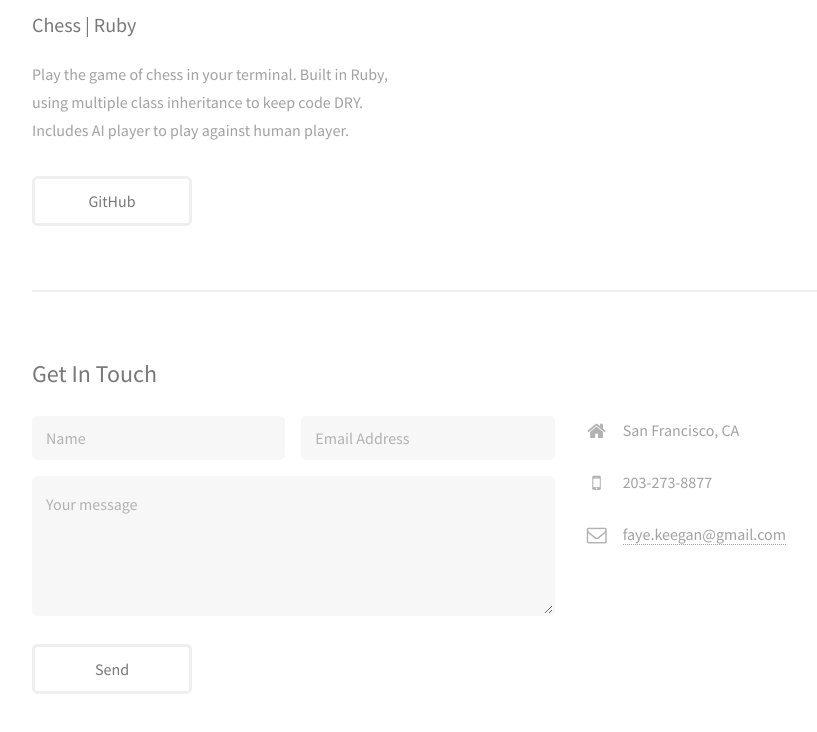
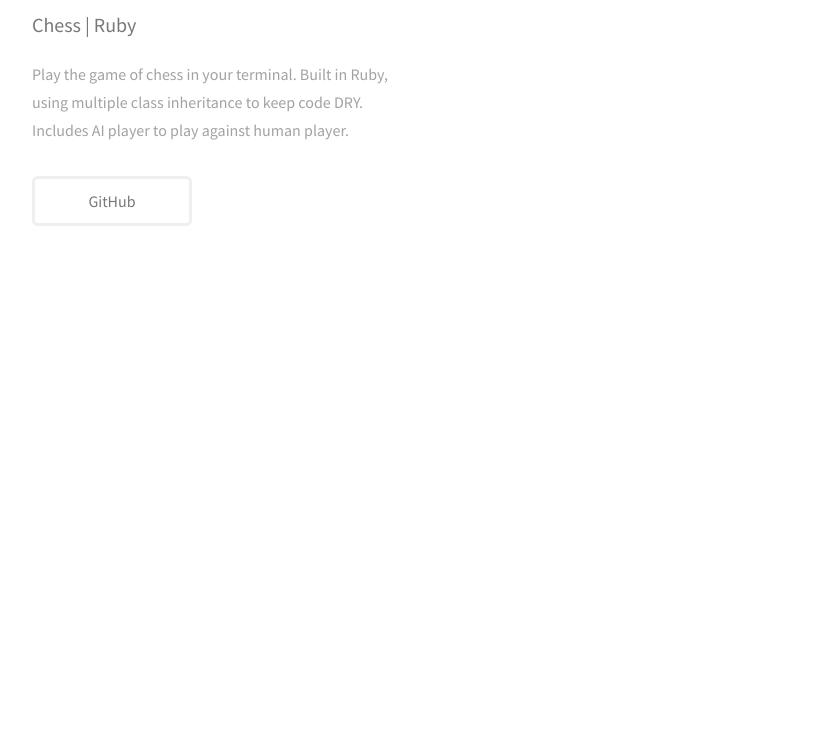
Before and after one commit to FayeKeegan/fayekeegan.github.io, a plain HTML site: page index.html in a window 1280 px wide. Shown: the part 2107-2839 px from the top of the page, without its empty margins (400-1217 px from the left). After the commit the page ends 2413 px from the top, so only its background shows below. Drawn offline with Linux system fonts and the light colour scheme.

Commit message:
Update index.html

```diff
--- a/index.html
+++ b/index.html
@@ -94,40 +94,6 @@
 					</section>
 
 				<!-- Three -->
-					<section id="three">
-						<h2>Get In Touch</h2>
-						<div class="row">
-							<div class="8u 12u$(small)">
-								<form  action="//formspree.io/fayekeegan@gmail.com" method="POST" name="sentMessage" id="contactForm" novalidate>
-									<div class="row uniform 50%">
-										<div class="6u 12u$(xsmall)"><input type="text" name="name" class="form-control" placeholder="Name" id="name" required data-validation-required-message="Please enter your name."></div>
-										<div class="6u$ 12u$(xsmall)"><input type="email" name="_replyto" class="form-control" placeholder="Email Address" id="email" required data-validation-required-message="Please enter your email address."></div>
-										<div class="12u$"><textarea name="message" rows="4" placeholder="Your message"></textarea></textarea></div>
-									</div>
-									<br>
-									<ul class="actions">
-										<li><input type="submit" value="Send"></li>
-									</ul>
-								</form>
-							</div>
-							<div class="4u$ 12u$(small)">
-								<ul class="labeled-icons">
-									<li>
-										<h3 class="icon fa-home"><span class="label">Address</span></h3>
-										San Francisco, CA<br />
-									</li>
-									<li>
-										<h3 class="icon fa-mobile"><span class="label">Phone</span></h3>
-										203-273-8877
-									</li>
-									<li>
-										<h3 class="icon fa-envelope-o"><span class="label">Email</span></h3>
-										<a href="mailto:faye.keegan@gmail.com">faye.keegan@gmail.com</a>
-									</li>
-								</ul>
-							</div>
-						</div>
-					</section>
 
 				<!-- Four -->
 				<!--
```
